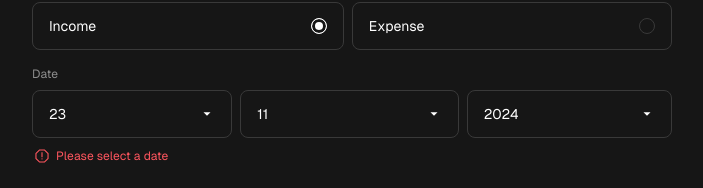
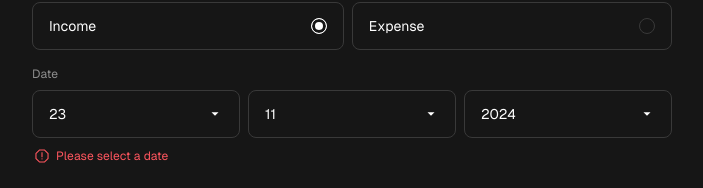
Before and after one commit to benjaminpfleghaar/mintly, a Next.js app: page /create in a window 1280 px wide. Shown: the part 480-668 px from the top of the page, without its empty margins (288-991 px from the left). Built offline with nearby package versions, Linux system fonts and the light colour scheme.

Commit message:
fix select overflow bug

```diff
--- a/components/ui/DateSelect.tsx
+++ b/components/ui/DateSelect.tsx
@@ -54,7 +54,7 @@ const StyledFieldset = styled.fieldset`
 	gap: var(--spacing-8);
 `;
 const StyledSelect = styled.select`
-	flex-grow: 1;
+	width: 100%;
 	height: var(--spacing-48);
 	font: var(--font-regular-14);
 	padding-left: var(--spacing-16);
```
